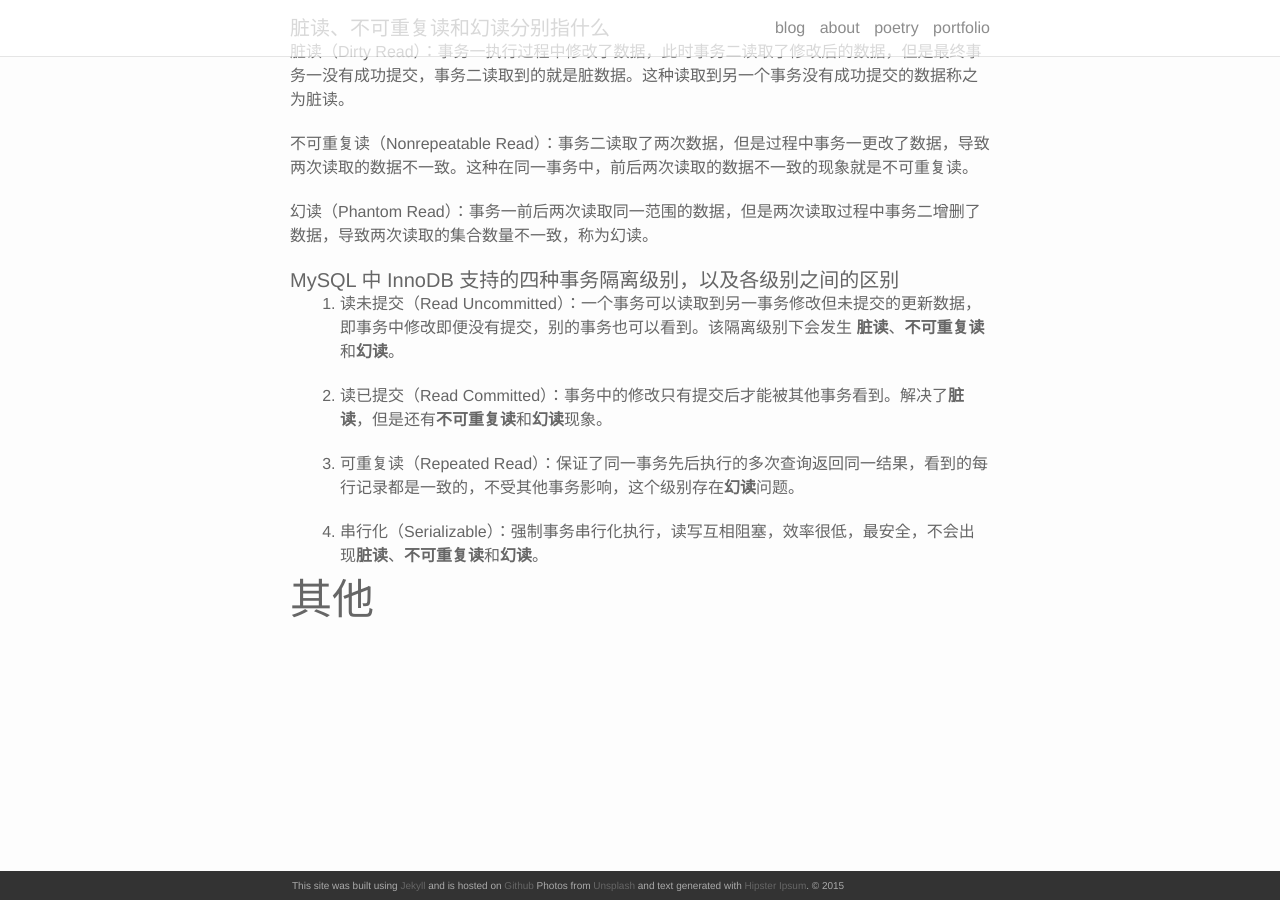
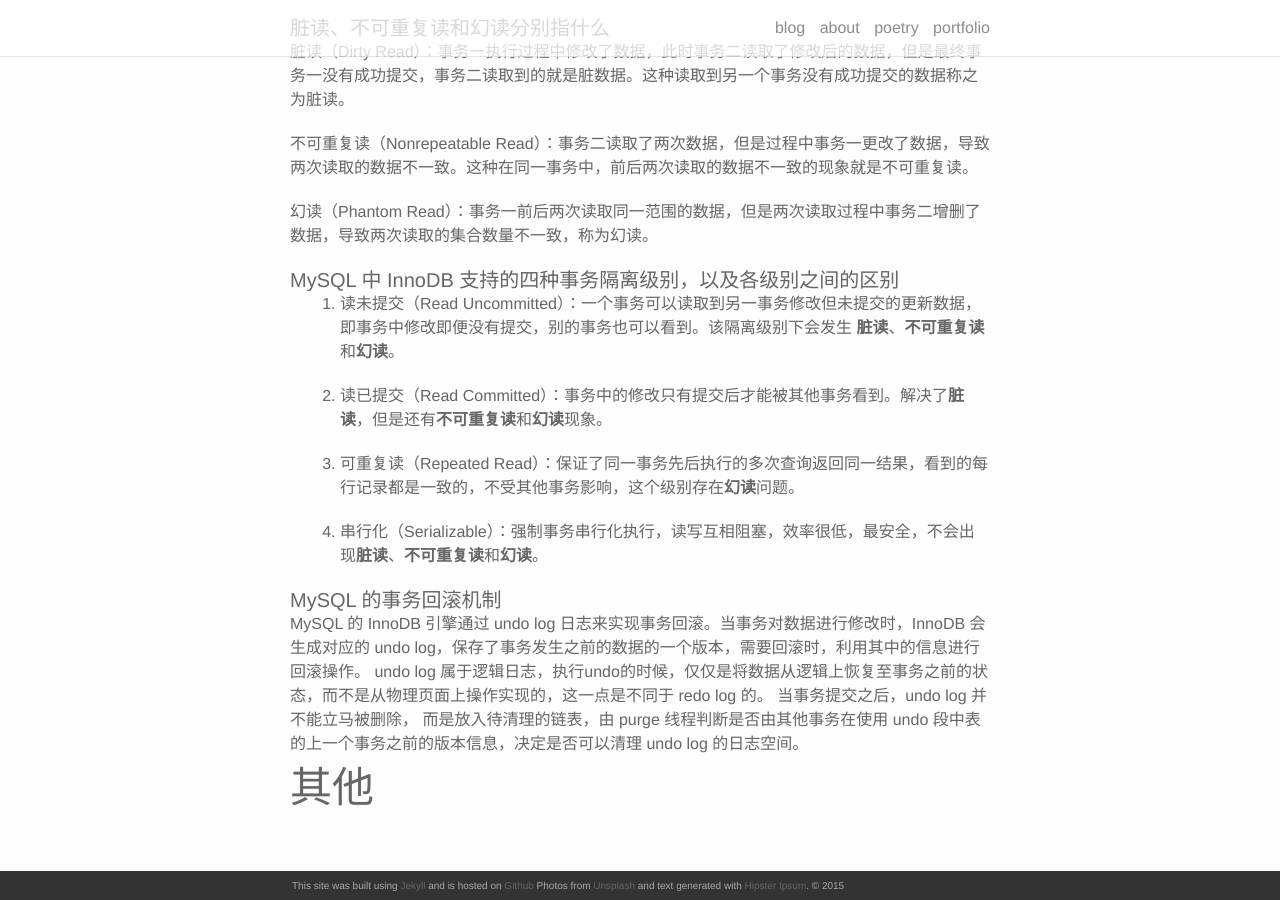
Before and after one commit to akmissxt/blog, a Jekyll site: the page built from _posts/2021-04-05-面试复习.markdown, in a window 1280 px wide and 900 px high, scrolled down 5827 px. Built offline with Jekyll 4.4.1, drawn with Linux system fonts in a browser that asks for light colours; nearby versions of some CDN libraries; our own code applies the rules of GitHub Pages for plain Markdown files.

Commit message:
update(面试复习): MySQL 的事务回滚机制

```diff
--- a/_posts/2021-04-05-面试复习.markdown
+++ b/_posts/2021-04-05-面试复习.markdown
@@ -228,4 +228,9 @@ CALL showPersonById(1);
 
 4. 串行化（Serializable）：强制事务串行化执行，读写互相阻塞，效率很低，最安全，不会出现**脏读**、**不可重复读**和**幻读**。
 
+#### MySQL 的事务回滚机制
+MySQL 的 InnoDB 引擎通过 undo log 日志来实现事务回滚。当事务对数据进行修改时，InnoDB 会生成对应的 undo log，保存了事务发生之前的数据的一个版本，需要回滚时，利用其中的信息进行回滚操作。
+undo log 属于逻辑日志，执行undo的时候，仅仅是将数据从逻辑上恢复至事务之前的状态，而不是从物理页面上操作实现的，这一点是不同于 redo log 的。
+当事务提交之后，undo log 并不能立马被删除， 而是放入待清理的链表，由 purge 线程判断是否由其他事务在使用 undo 段中表的上一个事务之前的版本信息，决定是否可以清理 undo log 的日志空间。
+
 ## 其他
```
